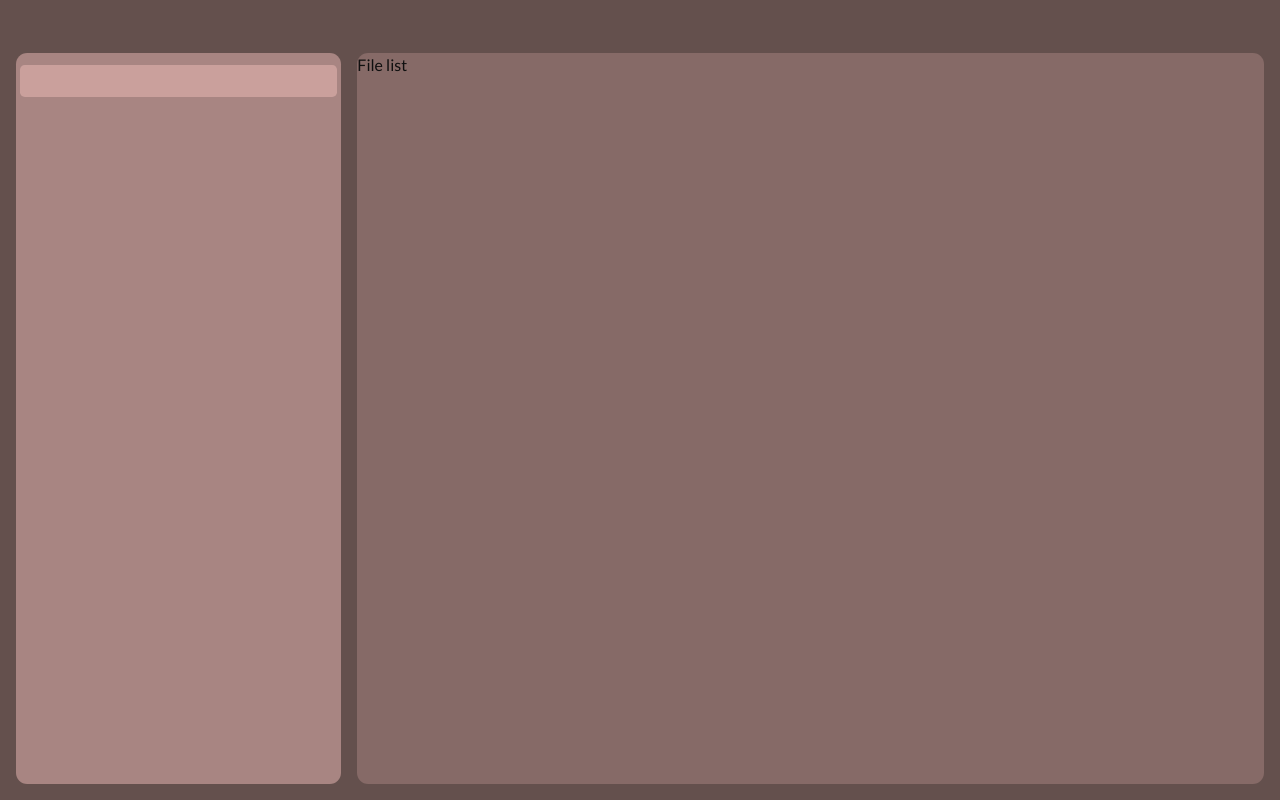
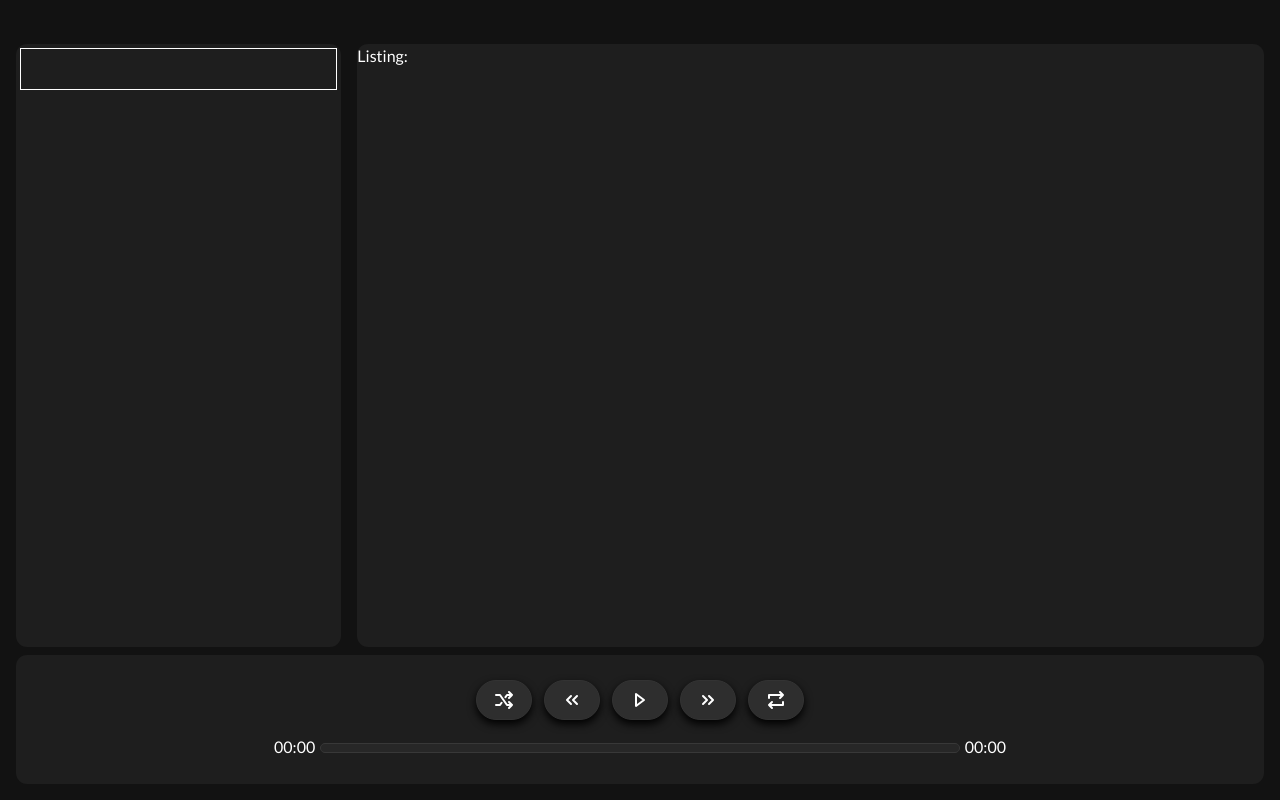
Before and after one commit to Djiq/ProjektSusel, a SvelteKit app: page / in a window 1280 px wide. Built offline with nearby package versions, Linux system fonts and the light colour scheme.

Commit message:
Redesign, audio controls

```diff
--- /dev/null
+++ b/src/components/AudioControls.svelte
@@ -0,0 +1,225 @@
+<script lang="ts">
+    import { createEventDispatcher } from "svelte";
+    import { fade } from "svelte/transition";
+
+    export let src;
+    export let audio : HTMLAudioElement|null = null;
+    export let paused = true;
+    export let duration = 0;
+    export let volume = 1;
+    export let muted = false;
+    export let preload = "metadata";
+
+    const dispatch = createEventDispatcher();
+
+    let tooltipX = 0;
+    let tooltipY = 0;
+    let seekText = "";
+
+    let seeking = false;
+    let showTooltip = false;
+
+    let timeline : HTMLProgressElement;
+    let tooltip : HTMLDivElement;
+    let currentTime = 0;
+
+    function seek(event : any, bounds : any)
+    {
+        let x = event.pageX - bounds.left;
+        return Math.min(Math.max(x / bounds.width, 0), 1);
+    }
+
+    function seekAudio(event: any) {
+        if(!timeline) return;
+        if(audio === null) return;
+        audio.currentTime = seek(event, timeline.getBoundingClientRect()) * duration;
+    }
+
+    function seekTooltip(event: any)
+    {
+        let tooltipBounds = tooltip.getBoundingClientRect();
+        tooltipX = event.pageX - tooltipBounds.width - 10;
+        tooltipY = timeline.offsetTop - 15;
+
+        let bounds = timeline.getBoundingClientRect();
+        let seekValue = (event.pageX - bounds.left) * duration / bounds.width;
+        seekText = format(seekValue);
+    }
+
+    function trackMouse(event: any)
+    {
+        if(seeking) seekAudio(event);
+        if(showTooltip) seekTooltip(event);
+    }
+
+    function format(seconds: any)
+    {
+        if(isNaN(seconds)) return "-:--";
+
+        var time = parseInt(seconds, 10);
+        var minute = Math.floor(time / 60);
+        var second = Math.floor(time % 60);
+
+        return [minute, second].map(v => v < 10 ? "0" + v : v).join(":");
+    }
+</script>
+
+<svelte:window
+    on:mouseup={() => seeking = false}
+    on:mousemove={trackMouse}
+/>
+
+<div class="audio-controls">
+    <div class="audio-controls-buttons">
+        <button on:click={() => dispatch("shuffle")}>
+            <svg class="w-[48px] h-[48px] text-gray-800 dark:text-white" aria-hidden="true" xmlns="http://www.w3.org/2000/svg" width="24" height="24" fill="none" viewBox="0 0 24 24">
+                <path stroke="currentColor" stroke-linecap="round" stroke-linejoin="round" stroke-width="2" d="M13.484 9.166 15 7h5m0 0-3-3m3 3-3 3M4 17h4l1.577-2.253M4 7h4l7 10h5m0 0-3 3m3-3-3-3"/>
+            </svg>
+        </button>
+
+        <button on:click={() => dispatch("previous")}>
+            <svg class="w-6 h-6 text-gray-800 dark:text-white" aria-hidden="true" xmlns="http://www.w3.org/2000/svg" width="24" height="24" fill="none" viewBox="0 0 24 24">
+                <path stroke="currentColor" stroke-linecap="round" stroke-linejoin="round" stroke-width="2" d="m17 16-4-4 4-4m-6 8-4-4 4-4"/>
+              </svg>
+        </button>
+
+        <button on:click={() => audio?.paused ? audio?.play() : audio?.pause()}>
+            <svg class="w-[48px] h-[48px] text-gray-800 dark:text-white" aria-hidden="true" xmlns="http://www.w3.org/2000/svg" width="24" height="24" fill="none" viewBox="0 0 24 24">
+                <path stroke="currentColor" stroke-linecap="round" stroke-linejoin="round" stroke-width="2" d="M8 18V6l8 6-8 6Z"/>
+              </svg>
+        </button>
+
+        <button on:click={() => dispatch("next")}>
+            <svg class="w-6 h-6 text-gray-800 dark:text-white" aria-hidden="true" xmlns="http://www.w3.org/2000/svg" width="24" height="24" fill="none" viewBox="0 0 24 24">
+                <path stroke="currentColor" stroke-linecap="round" stroke-linejoin="round" stroke-width="2" d="m7 16 4-4-4-4m6 8 4-4-4-4"/>
+            </svg>
+        </button>
+
+        <button on:click={() => dispatch("looping")}>
+            <svg class="w-[48px] h-[48px] text-gray-800 dark:text-white" aria-hidden="true" xmlns="http://www.w3.org/2000/svg" width="24" height="24" fill="none" viewBox="0 0 24 24">
+                <path stroke="currentColor" stroke-linecap="round" stroke-linejoin="round" stroke-width="2" d="m16 10 3-3m0 0-3-3m3 3H5v3m3 4-3 3m0 0 3 3m-3-3h14v-3"/>
+            </svg>
+        </button>
+
+    </div>
+    <div class="progress-container">
+        <span>{format(currentTime)}</span>
+        <!-- svelte-ignore a11y-no-noninteractive-element-interactions -->
+        <!-- svelte-ignore a11y-click-events-have-key-events -->
+        <progress
+            bind:this={timeline}
+            value={currentTime ? currentTime : 0}
+            max={duration}
+            on:mousedown={() => seeking = true}
+            on:mouseenter={() => showTooltip = true}
+            on:mouseleave={() => showTooltip = false}
+            on:click={seekAudio}>
+        </progress>
+        <span>{format(duration)}</span>
+    </div>
+</div>
+
+{#if showTooltip}
+    <div class="tooltip hover-tooltip"
+        transition:fade
+        bind:this={tooltip}
+        style="--left:{tooltipX}px;
+            --top:{tooltipY}px;
+            --background-color:white; --box-color:red;">
+        {#if showTooltip}
+            {seekText}
+        {/if}
+    </div>
+{/if}
+
+<audio
+    bind:this={audio}
+    bind:paused
+    bind:duration
+    bind:currentTime
+    {muted}
+    {volume}
+    on:play|preventDefault
+    on:ended
+    {src}
+    {preload}
+    on:pause
+></audio>
+
+<style>
+    .audio-controls-buttons {
+        display: flex;
+        align-items: center;
+        justify-content: center;
+        gap: 0.75rem;
+        margin-bottom: 15px;
+    }
+
+    button {
+        font-size: 1.5rem;
+        border-radius: 99em;
+        padding: 0;
+        border: 0;
+        display: grid;
+        grid-template-columns: 1fr;
+        place-items: center;
+        cursor: pointer;
+        width: 3.5rem;
+        height: 2.5rem;
+        transition: color 0.15s ease, width 0.25s ease-out;
+        position: relative;
+        background-color: var(--color-dp08);
+        color:white;
+        border: 1px solid var(--color-dp12);
+        box-shadow: 0 4px 8px 0 black;
+
+        &:hover {
+            background-color: var(--color-dp24);
+            border: 1px solid var(--color-dp18);
+        }
+    }
+
+    .tooltip
+    {
+        background-color: white;
+        padding: 1px;
+        border-radius: 5px;
+        border-width: 3px;
+        box-shadow: 6px 6px red;
+        color: red;
+        pointer-events: none;
+        min-width: 50px;
+        text-align: center;
+        margin-bottom: 5px;
+    }
+
+    .hover-tooltip
+    {
+        position: absolute;
+        top: var(--top);
+        left: var(--left);
+    }
+
+    .progress-container
+    {
+        display: flex;
+        align-items: baseline;
+    }
+
+    progress
+    {
+        min-width: 50vw;
+        color: var(--color-dp24);
+        background: var(--color-dp24);
+        border: none;
+        border-radius: 50%;
+        height: 10px;
+        margin: 0 0.3em 0 0.3em;
+        border: 1px solid var(--color-dp24);
+        border-radius: 15px;
+    }
+
+    progress::-webkit-progress-bar {background-color: var(--color-dp04); width: 100%; border-radius: 15px;}
+
+    progress::-webkit-progress-value { background: color-mix(in srgb, #121212, white 75%);; border-radius: 15px; }
+</style>
--- a/src/components/editableLabel.svelte
+++ b/src/components/editableLabel.svelte
@@ -1,7 +1,7 @@
-<script>
+<script lang="ts">
     import {createEventDispatcher, onMount } from 'svelte'
 
-    export let value = '', required = true, placeholder=false;
+    export let value = '', required = true;
     const dispatch = createEventDispatcher()
     let editable = false, value_prev = '';
 
@@ -22,7 +22,7 @@
         editable = false
     }
 
-    function keydown(ev)
+    function keydown(ev : any)
     {
         if(ev.key == 'Escape')
         {
@@ -32,15 +32,15 @@
         }
     }
 
-    function focus(element)
+    function focus(element : any)
     {
         element.focus()
     }
 </script>
 
 {#if editable}
-    <form on:submit|preventDefault={update} on:keydown={keydown}>
-        <input class='label' bind:value on:blur={update} {required} use:focus/>
+    <form on:submit|preventDefault={update}>
+        <input class='label' bind:value on:keydown={keydown} on:blur={update} {required} use:focus/>
     </form>
 {:else}
     <div on:click={edit} role='button'>
@@ -52,7 +52,11 @@
 .label {
     margin: 0.5em 0 0 0;
     border-radius: 0.3em;
-    background-color: var(--base);
+    background-color: var(--color-dp18);
     min-height: 2em;
 }
+
+div {
+    border: 1px solid white;
+}
 </style>
--- a/src/routes/+page.svelte
+++ b/src/routes/+page.svelte
@@ -1,19 +1,24 @@
 <script lang="ts">
     import { invoke } from "@tauri-apps/api/core";
-    import EditableLabel from "../components/editableLabel.svelte";
     import { listen } from "@tauri-apps/api/event";
 
+    import EditableLabel from "../components/EditableLabel.svelte";
+    import AudioControls from "../components/AudioControls.svelte";
+
+    let src = 'https://sveltejs.github.io/assets/music/satie.mp3';
+
     let server = '';
-    let files = [];
+    let files : string[] = [];
 
-    function updateServerList()
+    async function updateServerList()
     {
-        invoke('ftplist', {servername: server})
-            .then(file_list => files = file_list)
-            .catch(e => files = ['Error: ' + e]);
+        await invoke('ftplist', {servername: server})
+            .then(
+                (val : any) => files = val,
+                (err : any) => files = ['Error: ' + err]);
     }
 
-    listen('tauri://drag-drop', async (ev) => {
+    listen('tauri://drag-drop', async (ev : any) => {
         for(const path of ev.payload.paths)
         {
             await invoke('addSong_invoc', {name:'test', path:path})
@@ -23,7 +28,7 @@
 
 <div class="container">
     <div class="content">
-        <p class='lato-regular'>File list</p>
+        <p class='lato-regular'>Listing:</p>
         {#each files as file}
             <div class="song-card">
                 <p>{file}</p>
@@ -36,6 +41,10 @@
 
     <div class="side-bar">
         <EditableLabel bind:value={server} on:submit={updateServerList}/>
+    </div>
+
+    <div class="bottom-bar">
+        <AudioControls {src} on:pause={() => console.log("pause")} on:play={() => console.log("play")}></AudioControls>
     </div>
 </div>
 
@@ -51,18 +60,19 @@
 .content { grid-area: content; }
 .top-bar { grid-area: top-bar; }
 .side-bar { grid-area: side-bar; }
+.bottom-bar {grid-area: bottom-bar; }
 
 .side-bar {
-    background: var(--shade2);
+    background: var(--color-dp01);
     border-radius: var(--border-radius);
-    margin: 0 0 1em 1em;
+    margin: 0 0 0.5em 1em;
     padding: 0.25em;
 }
 
 .content {
-    background: var(--shade1);
+    background: var(--color-dp01);
     border-radius: var(--border-radius);
-    margin: 0 1em 1em 1em;
+    margin: 0 1em 0.5em 1em;
 }
 
 .song-card
@@ -76,4 +86,16 @@
     justify-content: flex-start;
     margin-left: 2em;
 }
+
+.bottom-bar {
+    display: flex;
+    background: var(--color-dp01);
+    border-radius: var(--border-radius);
+    margin: 0 1em 1em 1em;
+
+    display: flex;
+    flex-direction: column;
+    align-items: center;
+    justify-content: center;
+}
 </style>
--- a/static/styles.css
+++ b/static/styles.css
@@ -1,12 +1,23 @@
 :root {
-  --background: #64504D;
+  /* --background: #64504D;
   --shade1: #866A67;
   --shade2: #A88582;
 
   --highlight1: #F5C2BC;
   --hightlight2: #ECBBB6;
 
-  --base: #CAA09C;
+  --base: #CAA09C; */
+
+  --background: #121212;
+  --color-dp01: color-mix(in srgb, #121212, white 5%);
+  --color-dp02: color-mix(in srgb, #121212, white 7%);
+  --color-dp03: color-mix(in srgb, #121212, white 8%);
+  --color-dp04: color-mix(in srgb, #121212, white 9%);
+  --color-dp06: color-mix(in srgb, #121212, white 11%);
+  --color-dp08: color-mix(in srgb, #121212, white 12%);
+  --color-dp12: color-mix(in srgb, #121212, white 14%);
+  --color-dp16: color-mix(in srgb, #121212, white 15%);
+  --color-dp24: color-mix(in srgb, #121212, white 16%);
 
   --border-radius: 0.7em;
 
@@ -15,8 +26,7 @@
   line-height: 24px;
   font-weight: 400;
 
-  color: #0f0f0f;
-  background-color: #f6f6f6;
+  color: white;
 
   font-synthesis: none;
   text-rendering: optimizeLegibility;
@@ -36,12 +46,13 @@
 .container {
   display: grid;
   grid-template-columns: 0.8fr 1.2fr 1fr;
-  grid-template-rows: 0.2fr 1.8fr 1fr;
+  grid-template-rows: 0.2fr 1.8fr 1fr 145px;
   gap: 0 0;
   grid-template-areas:
   "top-bar top-bar top-bar"
   "side-bar content content"
-  "side-bar content content";
+  "side-bar content content"
+  "bottom-bar bottom-bar bottom-bar";
 
   position: fixed;
   width: 100%;
```
